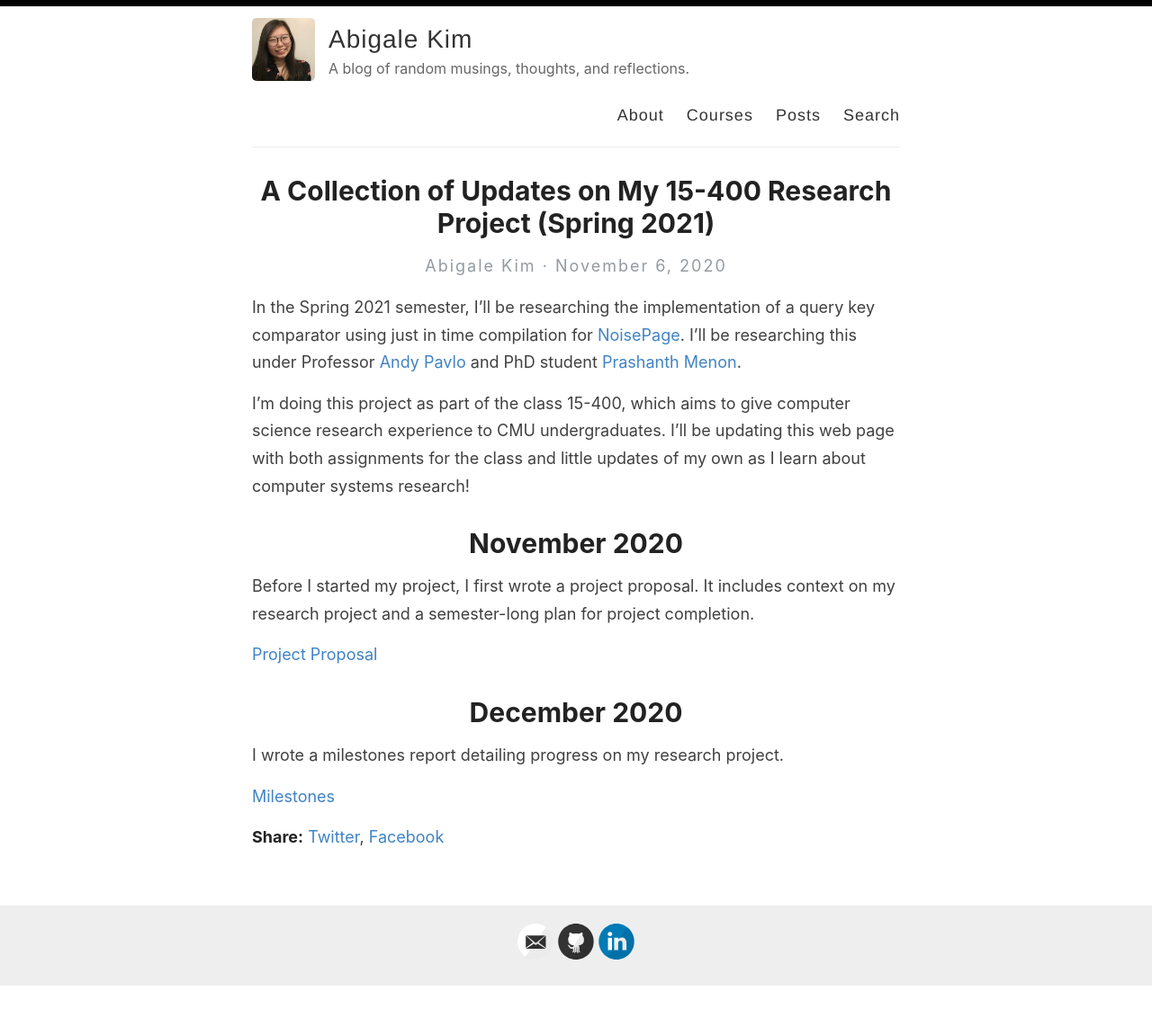
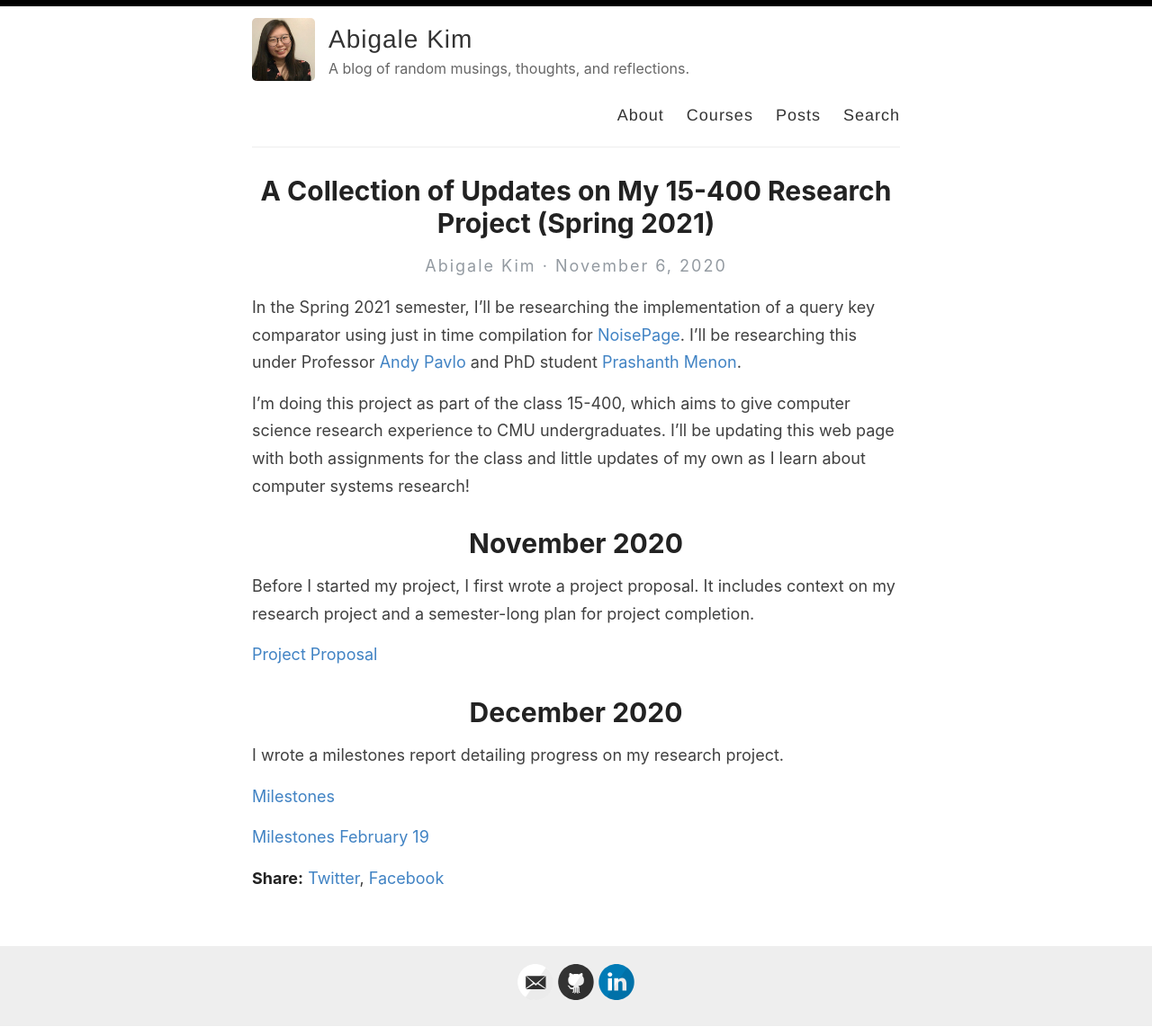
Before and after one commit to abigalekim/old_website, a Jekyll site: the page built from _posts/2020-11-06-15400-research.md, in a window 1280 px wide. Shown: the whole page at 90% size. Built offline with Jekyll 4.4.1, drawn with Linux system fonts in a browser that asks for light colours; before the commit the page ends 1096 px from its top, so only the background shows below that.

Commit message:
milestones feb 19

```diff
--- a/_posts/2020-11-06-15400-research.md
+++ b/_posts/2020-11-06-15400-research.md
@@ -17,3 +17,5 @@ Before I started my project, I first wrote a project proposal. It includes conte
 I wrote a milestones report detailing progress on my research project.
 
 [Milestones](../assets/15_400_Milestones.pdf)
+
+[Milestones February 19](../assets/400_milestone1.pdf)
```
Also changed, not shown: 1 other file.
